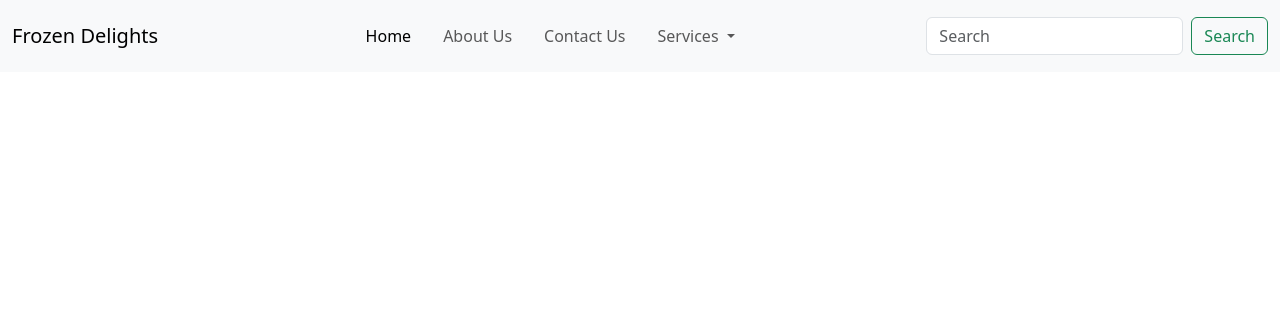
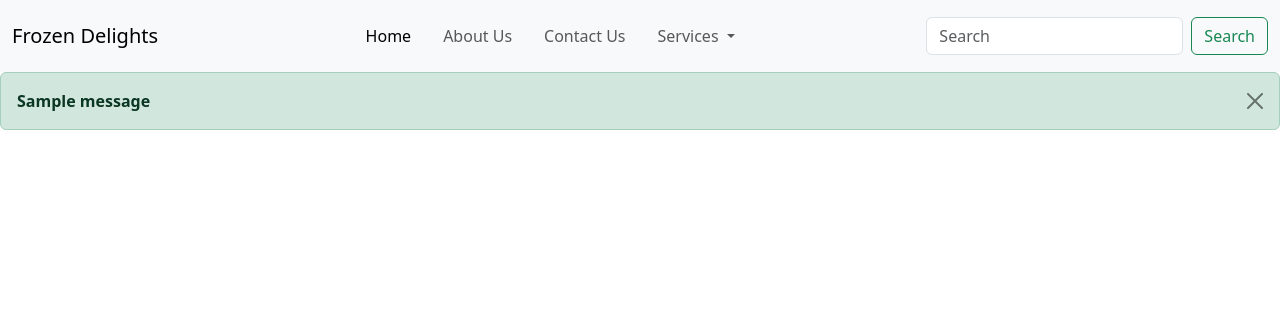
Before and after one commit to Ishaan012/Frozen-Delights-DjangoProject, a Django app: page /about in a window 1280 px wide. Shown: the top 332 px of the page. Run offline with Django 5.2, Linux system fonts and the light colour scheme; one stand-in notice (Sample message) is shown; some libraries are stand-ins or nearby versions.

Commit message:
Alert added

```diff
--- a/Hello/settings.py
+++ b/Hello/settings.py
@@ -11,6 +11,8 @@ https://docs.djangoproject.com/en/5.0/ref/settings/
 """
 
 from pathlib import Path
+from django.contrib.messages import constants as messages
+
 
 # Build paths inside the project like this: BASE_DIR / 'subdir'.
 BASE_DIR = Path(__file__).resolve().parent.parent
--- a/home/models.py
+++ b/home/models.py
@@ -7,3 +7,6 @@ class Contact(models.Model):
     email=models.CharField(max_length=122)
     phoneNo=models.CharField(max_length=122)
     message=models.TextField()
+
+    def __str__(self):
+        return self.firstName
--- a/home/views.py
+++ b/home/views.py
@@ -1,5 +1,6 @@
 from django.shortcuts import render, HttpResponse
 from home.models import Contact
+from django.contrib import messages
 
 # Create your views here.
 def index(request):
@@ -20,7 +21,6 @@ def contact(request):
         message=request.POST.get('message')
         contact=Contact(firstName=firstName, lastName=lastName,email=email,phoneNo=phoneNo,message=message)
         contact.save()
-        def __str__(self):
-            return self.firstName
+        messages.success(request, 'Your message has been sent !')
 
     return render(request,'contact.html ')
--- a/templates/base.html
+++ b/templates/base.html
@@ -54,11 +54,19 @@
         </div>
     </nav>
 
+    {% if messages %}
+    {% for message in messages %}
+    <div class="alert alert-{{message.tags}} alert-dismissible fade show my-0" role="alert">
+        <strong>{{message}}</strong>
+        <button type="button" class="btn-close" data-bs-dismiss="alert" aria-label="Close"></button>
+    </div>
+    {% endfor %}
+    {% endif %}
+
     {% block body %}{% endblock body %}
     <script src="https://cdn.jsdelivr.net/npm/bootstrap@5.3.2/dist/js/bootstrap.bundle.min.js"
-        integrity="sha384-C6RzsynM9kWDrMNeT87bh95OGNyZPhcTNXj1NW7RuBCsyN/o0jlpcV8Qyq46cDfL"
-        crossorigin="anonymous">
-    </script>
+        integrity="sha384-C6RzsynM9kWDrMNeT87bh95OGNyZPhcTNXj1NW7RuBCsyN/o0jlpcV8Qyq46cDfL" crossorigin="anonymous">
+        </script>
     <script src="https://kit.fontawesome.com/6f5acce73e.js" crossorigin="anonymous"></script>
 </body>
 
```
Also changed, not shown: db.sqlite3.
